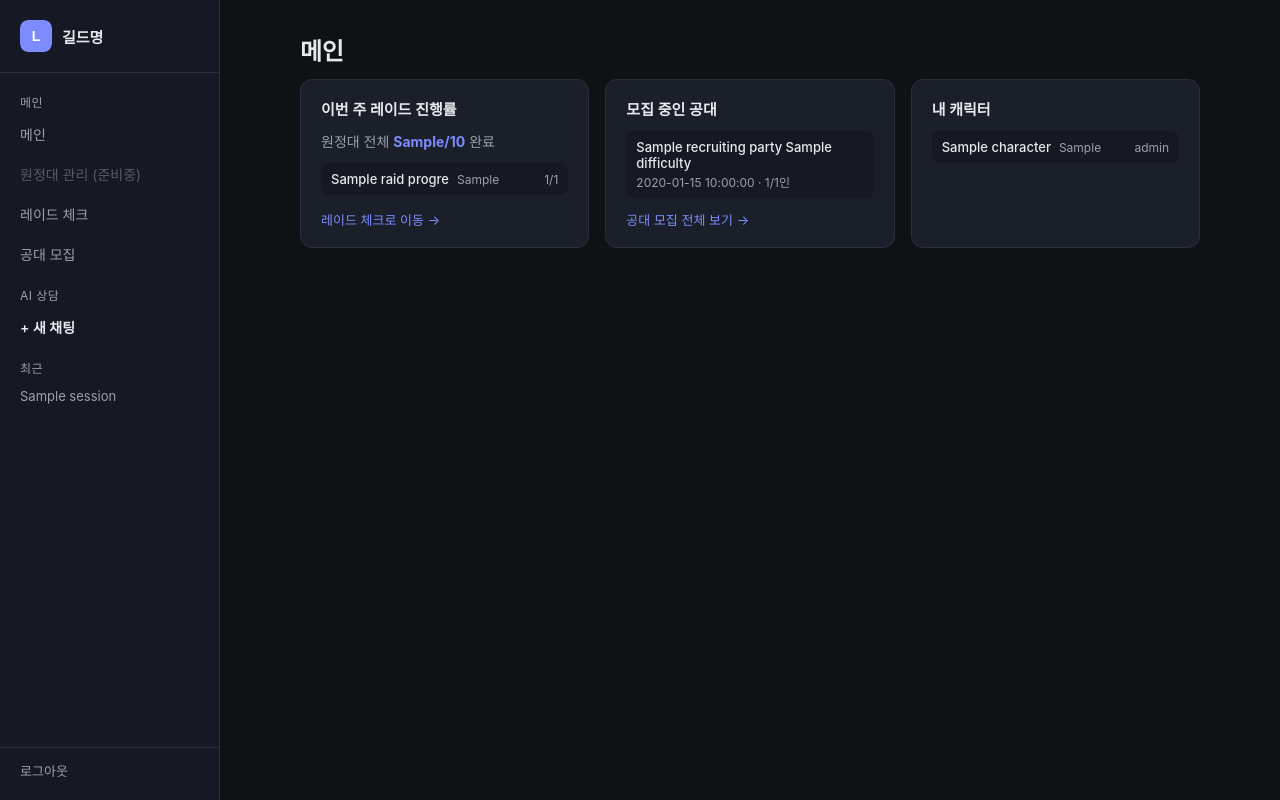
After one commit to kanonphil/loa-bot-01, a FastAPI app: template webapp/templates/main.html in a window 1280 px wide. The commit adds this page. Run offline with FastAPI, Linux system fonts and the light colour scheme; the template is opened without the code that fills it: most values are stand-ins (such as "Sample title", 1, 10 or a date in 2020).

Commit message:
feat(webapp): 메인 대시보드 페이지 추가
- 원정대 전체 이번 주 레이드 진행률(캐릭터별 합산), 모집 중인 공대 상위 5개,
  등록된 캐릭터 요약을 한 화면에서 보여주는 /main 대시보드
- 사이드바 "메인" 링크를 준비중 표시에서 실제 페이지로 연결

Co-Authored-By: Claude Sonnet 5 <noreply@anthropic.com>

```diff
--- a/webapp/main.py
+++ b/webapp/main.py
@@ -10,7 +10,7 @@ from starlette.staticfiles import StaticFiles
 
 from webapp import chat_store, config
 from webapp.auth.dependencies import NotAuthenticated
-from webapp.routes import auth_routes, chat, pages, party, raid_check
+from webapp.routes import auth_routes, chat, dashboard, pages, party, raid_check
 
 logger = logging.getLogger("webapp")
 
@@ -53,6 +53,7 @@ app.mount("/static", StaticFiles(directory=str(STATIC_DIR)), name="static")
 app.include_router(auth_routes.router)
 app.include_router(pages.router)
 app.include_router(chat.router)
+app.include_router(dashboard.router)
 app.include_router(raid_check.router)
 app.include_router(party.router)
 
--- a/webapp/static/style.css
+++ b/webapp/static/style.css
@@ -650,6 +650,122 @@ button:focus-visible, select:focus-visible, input:focus-visible, a:focus-visible
   font-size: 14px;
 }
 
+/* ── 메인 대시보드 ─────────────────────────────────────── */
+
+.dashboard-grid {
+  display: grid;
+  grid-template-columns: repeat(auto-fit, minmax(260px, 1fr));
+  gap: 16px;
+}
+
+.dash-card {
+  background: var(--panel);
+  border: 1px solid var(--border);
+  border-radius: 12px;
+  padding: 18px 20px;
+  display: flex;
+  flex-direction: column;
+}
+
+.dash-card-title {
+  font-size: 15px;
+  font-weight: 600;
+  margin: 0 0 12px;
+}
+
+.dash-empty {
+  color: var(--text-muted);
+  font-size: 13px;
+}
+
+.dash-overall-progress {
+  font-size: 14px;
+  color: var(--text-muted);
+  margin: 0 0 12px;
+}
+
+.dash-overall-progress strong {
+  color: var(--accent);
+  font-weight: 700;
+}
+
+.dash-char-progress-list,
+.dash-party-list,
+.dash-character-list {
+  list-style: none;
+  margin: 0 0 12px;
+  padding: 0;
+  display: flex;
+  flex-direction: column;
+  gap: 8px;
+}
+
+.dash-char-progress-list li,
+.dash-character-list li {
+  display: flex;
+  align-items: center;
+  gap: 8px;
+  font-size: 13px;
+  padding: 8px 10px;
+  border-radius: 8px;
+  background: var(--sidebar-bg);
+}
+
+.dash-char-name {
+  font-weight: 500;
+}
+
+.dash-char-class {
+  color: var(--text-muted);
+  font-size: 12px;
+}
+
+.dash-char-count,
+.dash-char-level {
+  margin-left: auto;
+  color: var(--text-muted);
+  font-size: 12px;
+  white-space: nowrap;
+}
+
+.dash-party-list a {
+  display: flex;
+  flex-direction: column;
+  gap: 2px;
+  padding: 8px 10px;
+  border-radius: 8px;
+  background: var(--sidebar-bg);
+  text-decoration: none;
+  color: var(--text);
+  transition: background-color 0.15s ease;
+}
+
+.dash-party-list a:hover {
+  background: var(--accent-dim);
+}
+
+.dash-party-title {
+  font-size: 13px;
+  font-weight: 500;
+}
+
+.dash-party-meta {
+  font-size: 12px;
+  color: var(--text-muted);
+}
+
+.dash-card-link {
+  margin-top: auto;
+  color: var(--accent);
+  text-decoration: none;
+  font-size: 13px;
+  align-self: flex-start;
+}
+
+.dash-card-link:hover {
+  text-decoration: underline;
+}
+
 /* ── 로그인 랜딩 페이지 ────────────────────────────────── */
 
 .landing {
--- a/webapp/templates/base.html
+++ b/webapp/templates/base.html
@@ -17,7 +17,7 @@
       </div>
       <div class="sidebar-section-label">메인</div>
       <ul class="sidebar-nav">
-        <li><a class="disabled" title="준비중">메인 (준비중)</a></li>
+        <li><a href="/main" class="{% if active == 'main' %}active{% endif %}">메인</a></li>
         <li><a class="disabled" title="준비중">원정대 관리 (준비중)</a></li>
         <li><a href="/raid-check" class="{% if active == 'raid_check' %}active{% endif %}">레이드 체크</a></li>
         <li><a href="/parties" class="{% if active == 'parties' %}active{% endif %}">공대 모집</a></li>
--- /dev/null
+++ b/webapp/templates/main.html
@@ -0,0 +1,65 @@
+{% extends "base.html" %}
+{% block content %}
+<div class="page-content">
+<h1>메인</h1>
+
+<div class="dashboard-grid">
+  <div class="dash-card">
+    <h2 class="dash-card-title">이번 주 레이드 진행률</h2>
+    {% if not characters %}
+    <p class="dash-empty">등록된 캐릭터가 없습니다. 디스코드에서 <code>/api등록</code>으로 캐릭터를 먼저 등록해주세요.</p>
+    {% else %}
+    <p class="dash-overall-progress">
+      원정대 전체 <strong>{{ overall_done }}/{{ overall_total }}</strong> 완료
+    </p>
+    <ul class="dash-char-progress-list">
+      {% for c in raid_progress %}
+      <li>
+        <span class="dash-char-name">{{ c.character_name }}</span>
+        <span class="dash-char-class">{{ c.character_class }}</span>
+        <span class="dash-char-count">{{ c.done_count }}/{{ c.total_slots }}</span>
+      </li>
+      {% endfor %}
+    </ul>
+    <a href="/raid-check" class="dash-card-link">레이드 체크로 이동 &rarr;</a>
+    {% endif %}
+  </div>
+
+  <div class="dash-card">
+    <h2 class="dash-card-title">모집 중인 공대</h2>
+    {% if not recruiting_parties %}
+    <p class="dash-empty">모집 중인 공대가 없습니다.</p>
+    {% else %}
+    <ul class="dash-party-list">
+      {% for p in recruiting_parties %}
+      <li>
+        <a href="/parties/{{ p.message_id }}">
+          <span class="dash-party-title">{{ p.raid_name }} {{ p.difficulty }}</span>
+          <span class="dash-party-meta">{{ p.scheduled_time }} &middot; {{ p.slots | length }}/{{ p.total_slots }}인</span>
+        </a>
+      </li>
+      {% endfor %}
+    </ul>
+    {% endif %}
+    <a href="/parties" class="dash-card-link">공대 모집 전체 보기 &rarr;</a>
+  </div>
+
+  <div class="dash-card">
+    <h2 class="dash-card-title">내 캐릭터</h2>
+    {% if not characters %}
+    <p class="dash-empty">등록된 캐릭터가 없습니다.</p>
+    {% else %}
+    <ul class="dash-character-list">
+      {% for c in characters %}
+      <li>
+        <span class="dash-char-name">{{ c.character_name }}</span>
+        <span class="dash-char-class">{{ c.character_class }}</span>
+        <span class="dash-char-level">{{ c.item_level }}</span>
+      </li>
+      {% endfor %}
+    </ul>
+    {% endif %}
+  </div>
+</div>
+</div>
+{% endblock %}
```
Also changed, not shown: webapp/routes/dashboard.py (added, +68 -0 lines), webapp/tests/test_dashboard_route.py (added, +91 -0 lines).
